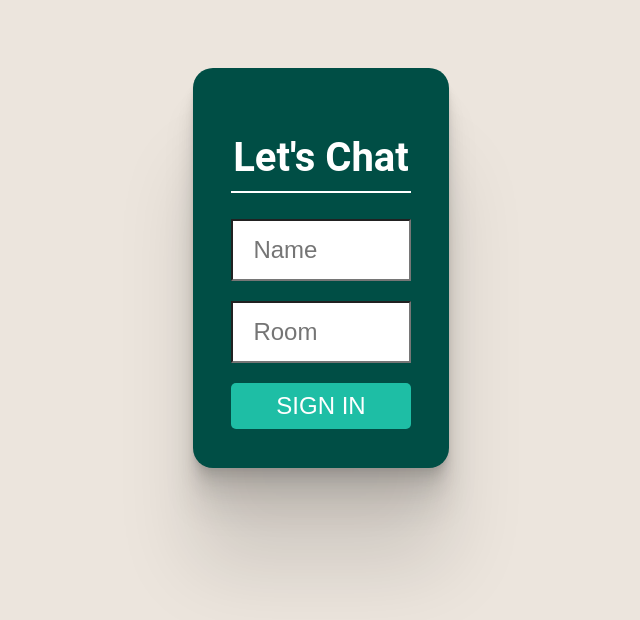
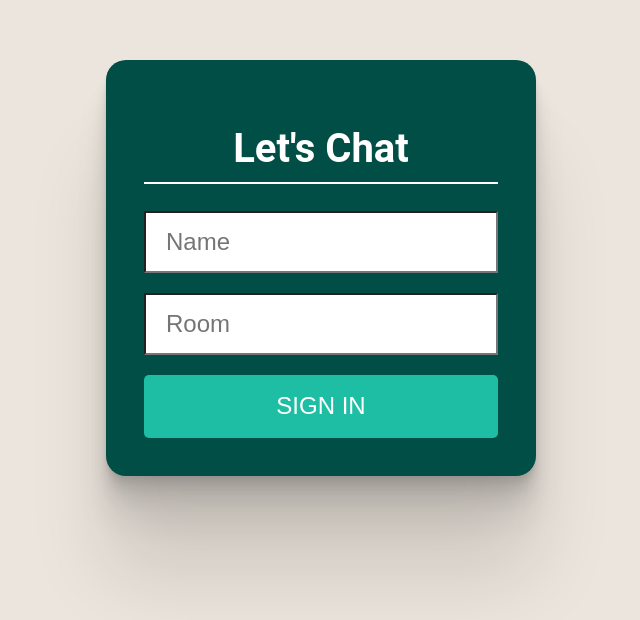
Before and after one commit to davmcgregor/react-chat-app, a React (Create React App) app in the folder client/: page / in a window 1280 px wide. Shown: the part 132-752 px from the top of the page, without its empty margins (319-959 px from the left). Built offline with nearby package versions, Linux system fonts and the light colour scheme.

Commit message:
Add additional styling to Join.css

```diff
--- a/client/src/components/Join/Join.css
+++ b/client/src/components/Join/Join.css
@@ -22,7 +22,6 @@ html, body {
 }
 
 .joinInnerContainer {
-  width: 20%;
   padding: 3%;
   background-color: #004e45;
   border-radius: 20px;
```
